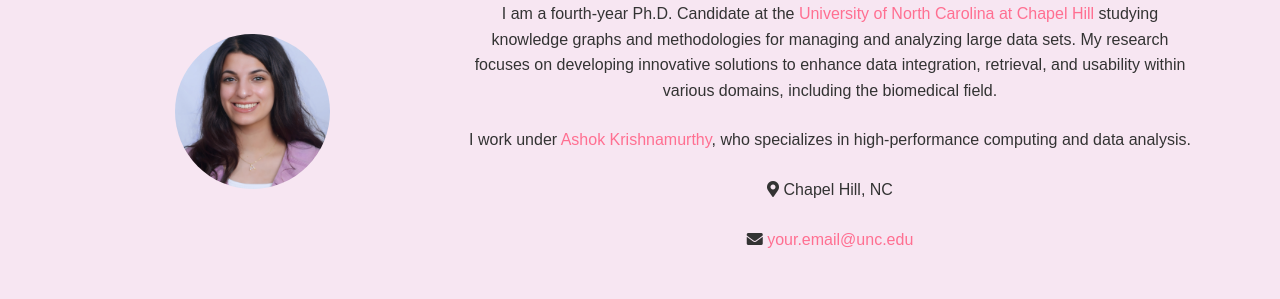
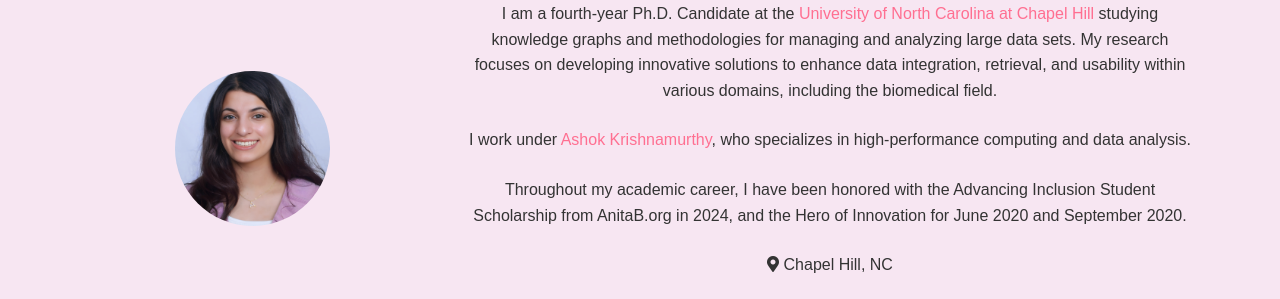
Before and after one commit to asiyahahmad/asiyahahmad.github.com, a plain HTML site: page index.html in a window 1280 px wide. Shown: the part 207-506 px from the top of the page. Drawn offline with nearby package versions, Linux system fonts and the light colour scheme; a script that the page names is missing.

Commit message:
Update index.html

```diff
--- a/index.html
+++ b/index.html
@@ -37,8 +37,10 @@
                     <h2>About Me</h2>
                     <p>I am a fourth-year Ph.D. Candidate at the <a href="https://www.unc.edu/" target="_blank">University of North Carolina at Chapel Hill</a> studying knowledge graphs and methodologies for managing and analyzing large data sets. My research focuses on developing innovative solutions to enhance data integration, retrieval, and usability within various domains, including the biomedical field.</p>
                     <p>I work under <a href="https://renci.org/mission-and-vision/leadership/" target="_blank">Ashok Krishnamurthy</a>, who specializes in high-performance computing and data analysis.</p>
+                    <p>Throughout my academic career, I have been honored with the Advancing Inclusion Student Scholarship from AnitaB.org in 2024, and the Hero of Innovation for June 2020 and September 2020.</p>
+
                     <p><i class="fas fa-map-marker-alt"></i> Chapel Hill, NC</p>
-                    <p><i class="fas fa-envelope"></i> <a href="mailto:your.email@unc.edu">your.email@unc.edu</a></p>
+                    <p><i class="fas fa-envelope"></i> <a href="mailto:aahmad@unc.edu">aahmad@unc.edu</a></p>
                 </div>
             </div>
         </section>
```
